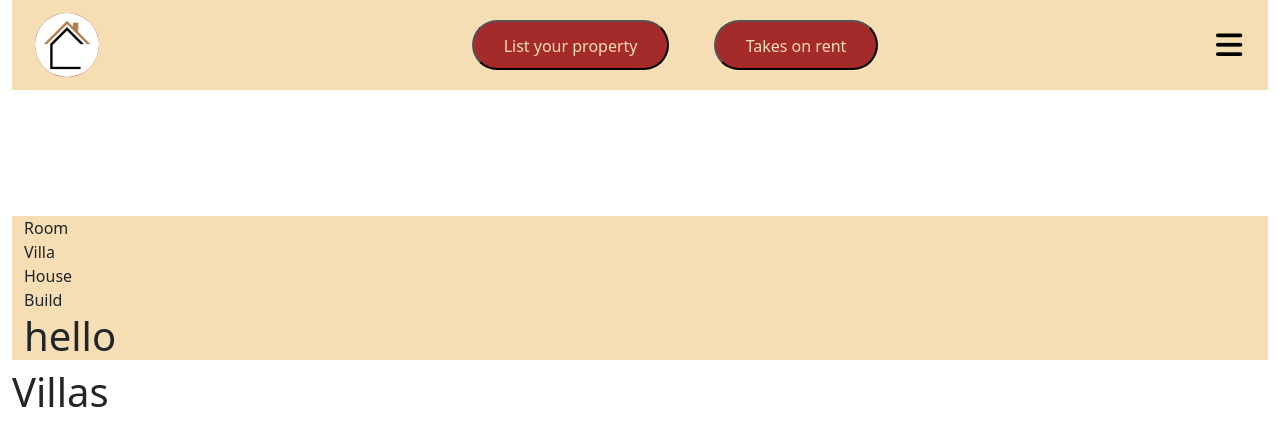
After one commit to dis6265/CityVistaEstate, a Django app: page /service/Villas in a window 1280 px wide. The commit adds this page. Shown: the top 446 px of the page. Run offline with Django 5.2, Linux system fonts and the light colour scheme; some libraries are stand-ins or nearby versions.

Commit message:
add new files

```diff
--- a/mysite/urls.py
+++ b/mysite/urls.py
@@ -31,6 +31,12 @@ urlpatterns = [
     # path('Registration/',views.registration),
     path('about-us/',views.aboutUs,name="about-us"),
     path('service/',views.service,name="service"),
-    path('Registration/',views.userform, name="Registration")
+    path('Registration/',views.userform, name="Registration"),
+    path('is/',views.iss, name="is"),
+    path('service/rooms' , views.rooms, name="room"),
+    path('service/Building' , views.Building, name="Building"),
+    path('service/House' , views.House, name="House"),
+    path('service/Villas' , views.Villas, name="Villas"),
+
 
 ]
--- a/mysite/views.py
+++ b/mysite/views.py
@@ -18,6 +18,24 @@ def service(request):
 def aboutUs(request):
     # return HttpResponse("welcome to mysite")
     return render(request,"internalfiles/about-us.html")
+
+def iss(request):
+    # return redirect('is')
+    return render(request,"internalfiles/is.html")
+
+def rooms(request):
+    return render(request,"internalfiles/rooms.html")
+
+
+def Villas(request):
+    return render(request,"internalfiles/Villas.html")
+
+def Building(request):
+    return render(request,"internalfiles/Building.html")
+
+def House(request):
+    return render(request,"internalfiles/House.html")
+
 
 
 fn=''
--- /dev/null
+++ b/static/is.css
@@ -0,0 +1,211 @@
+
+body {
+    margin: 0;
+    padding: 0;
+}
+
+header{
+    display: flex;
+    justify-content: space-between;
+    align-items: center;
+
+}
+header button{
+    position: relative;
+
+    /* left: 900px; */
+     padding: 8px 30px;
+     margin: 20px;
+     border-radius: 2rem;
+     background-color:brown;
+      color: wheat;
+      font-size:100%
+
+
+}
+header button:hover{
+    background-color: wheat;
+    color: brown;
+}
+
+.sidebar_menu{
+
+    position: fixed;
+    right: -310px;
+    top: 100px;
+    height: 70vh;
+    width: 300px;
+    transition: all 0.3s linear;
+    background-color:wheat; /* Adjust as needed */
+    color: brown;
+    padding: 20px; /* Adjust as needed */
+    box-shadow: 0 0 3px 4px rgb(210, 72, 72);
+}
+
+.sidebar_menu ul {
+    list-style-type: none;
+    padding: 0;
+}
+
+.sidebar_menu ul li {
+    margin-bottom: 10px;
+    padding-left: 5px;
+}
+
+.sidebar_menu ul li a {
+    text-decoration: none;
+    color: brown; /* Adjust as needed */
+    font-size: 25px; /* Adjust as needed */
+    font-weight: bolder;
+}
+
+.content {
+    margin-right: 200px; /* Adjust according to navbar width */
+    /* Add additional styles for your content */
+}
+
+
+.sidebar_menu .logo{
+    position: absolute;
+    width: 100%;
+    line-height: 60px;
+    height: 60px;
+    top: 0;
+    left: 30px;
+    box-shadow:0  2px 0px rgb(210, 72, 72);
+
+}
+.sidebar_menu .logo a{
+    text-decoration: none;
+    color: brown;
+    font-family: cursive;
+    font-weight: bolder;
+    font-size: 20px;
+}
+
+.sidebar_menu .logo a{
+    position: absolute;
+    left: 30px;
+    text-decoration:none;
+    font-size: 20px;
+    top: 1px;
+}
+.sidebar_menu .btn_two i{
+
+    font-size: 20px;
+    position: absolute;
+    top: 7%;
+    /* line-height: 20px; */
+    right: 10px;
+    /* opacity: 0; */
+    cursor: pointer;
+    transition: all 0.3s linear;
+}
+
+.btn_one i{
+    color: rgb(0, 0, 0);
+    font-size: 30px;
+    font-weight: 700;
+    position: absolute;
+    left:95%;
+    top: 15px;
+    line-height: 60px;
+    cursor: pointer;
+    transition: all 0.3s linear;
+}
+
+
+
+.sidebar_menu .logo{
+    position: absolute;
+    width: 100%;
+    line-height: 60px;
+    box-shadow: 0 2px 4px rgba(255, 255, 255, 0.5);
+    height: 60px;
+}
+.sidebar_menu .logo a{
+    position: absolute;
+    left: 50px;
+    color: brown;
+    text-decoration:none;
+    font-size: 20px;
+}
+.sidebar_menu .btn_two i{
+    color: gray;
+    font-size: 25px;
+    position: absolute;
+    line-height: 60px;
+    left: 270px;
+    top: 5px;
+    opacity: 0;
+    cursor: pointer;
+    transition: all 0.3s linear;
+}
+
+.sidebar_menu .menu{
+    position: absolute;
+    width: 100%;
+    top: 80px;
+}
+.sidebar_menu .menu li{
+    margin-top: 5px;
+    padding: 14px 20px;
+}
+.sidebar_menu .menu i,a{
+    color: brown;
+    text-decoration: none;
+    font-size: 20px;
+}
+.sidebar_menu .menu i{
+    padding-right: 10px;
+}
+.sidebar_menu .social_media{
+    position: absolute;
+    left: 25%;
+    bottom: 50px;
+}
+.sidebar_menu .social_media i{
+    color: brown;
+    opacity: 0.5;
+    padding: 2px;
+}
+
+#check{
+
+    display: none;
+
+}
+.sidebar_menu .menu li:hover {
+    box-shadow: 0 0 6px rgba(255, 255, 255, 0.5);
+
+}
+.btn_two i:hover {
+    font-size: 30px;
+}
+.btn_one i:hover {
+    font-size: 40px;
+}
+.sidebar_menu .social_media i:hover{
+    opacity: 1;
+    scale: 1.4;
+}
+#check:checked ~ .sidebar_menu{
+    right: 0;
+}
+#check:checked ~ .btn_one i{
+    opacity: 0;
+}
+#check:checked ~ .sidebar_menu .btn_two i{
+    opacity: 1;
+}
+
+section{
+    background-color: wheat;
+    margin-top: 10%;
+    height: 90%;
+    width: fit-content;
+}
+
+section div{
+    background-color: wheat;
+}
--- /dev/null
+++ b/templates/internalfiles/Building.html
@@ -0,0 +1,2 @@
+{% include "internalfiles/is.html" %}
+<h1>Building<h1>
--- /dev/null
+++ b/templates/internalfiles/House.html
@@ -0,0 +1,2 @@
+{% include "internalfiles/is.html" %}
+<h1>House<h1>
--- /dev/null
+++ b/templates/internalfiles/Villas.html
@@ -0,0 +1,3 @@
+{% include "internalfiles/is.html" %}
+<h1>Villas
+    <h1>
--- a/templates/internalfiles/is.html
+++ b/templates/internalfiles/is.html
@@ -0,0 +1,152 @@
+{% load static %}
+<!DOCTYPE html>
+<html lang="en">
+<head>
+    <meta charset="UTF-8">
+    <meta name="viewport" content="width=device-width, initial-scale=1.0">
+    <title>Services</title>
+    <link rel="stylesheet" href="https://cdn.jsdelivr.net/npm/bootstrap@5.3.2/dist/css/bootstrap.min.css">
+    <link rel="stylesheet" href="https://cdnjs.cloudflare.com/ajax/libs/font-awesome/6.1.1/css/all.min.css" integrity="sha512-KfkfwYDsLkIlwQp6LFnl8zNdLGxu9YAA1QvwINks4PhcElQSvqcyVLLD9aMhXd13uQjoXtEKNosOWaZqXgel0g==" crossorigin="anonymous" referrerpolicy="no-referrer" />
+
+    <link rel="stylesheet" href="https://cdn.jsdelivr.net/npm/@fortawesome/fontawesome-free@6.4.2/css/fontawesome.min.css"
+     integrity="sha384-BY+fdrpOd3gfeRvTSMT+VUZmA728cfF9Z2G42xpaRkUGu2i3DyzpTURDo5A6CaLK" crossorigin="anonymous">
+    <link rel="stylesheet" href="/static/is.css">
+    <link rel="stylesheet" href="../node_modules/bootstrap-icons/font/bootstrap-icons.css">
+    <link rel="stylesheet" href="../node_modules/bootstrap/dist/css/bootstrap.css">
+
+    <link rel="preconnect" href="https://fonts.googleapis.com" />
+    <link rel="preconnect" href="https://fonts.gstatic.com" crossorigin />
+    <link
+      href="https://fonts.googleapis.com/css2?family=Poppins&display=swap"
+      rel="stylesheet"
+    />
+    <link
+      rel="stylesheet"
+      href="https://cdnjs.cloudflare.com/ajax/libs/font-awesome/6.4.0/css/all.min.css"
+    />
+</head>
+<body class="container-fluid">
+    <header style="background-color:wheat;">
+
+      <img src="../static/image/home-icon-house-symbol-simple-vector-design-logo_231786-5048.webp" width="70" height="70"
+      alt="logo" style="background-color: brown; color: wheat; border-radius: 50%;
+            border-style: solid; position: relative; left: 20px;" >
+
+      <div class="align-items-end">
+          <button type="button"> <a href="#"></a> List your property</button>
+          <button type="button" > <a href="#"></a> Takes on rent </button>
+      </div>
+
+
+      <div>
+          <input type="checkbox" id="check" />
+          <div class="btn_one">
+            <label for="check" style="color:black">
+              <i class="fa-solid fa-bars"></i>
+            </label>
+          </div>
+      </div>
+
+      <div class="sidebar_menu">
+        <div class="logo">
+          <a href="#" style="color: brown;">City Vista Estate</a>
+        </div>
+
+        <div class="btn_two">
+          <label for="check" style="color: rgb(3, 3, 3)">
+            <i class="fa-solid fa-xmark"></i>
+          </label>
+        </div>
+
+        <div class="menu">
+          <ul>
+            <li>
+              <i class="fa-solid fa-house"></i>
+              <a href="#">Home</a>
+            </li>
+            <li>
+              <i class="fa-solid fa-address-card"></i>
+              <a href="#">About</a>
+            </li>
+            <li>
+              <i class="fa-solid fa-circle-info"></i>
+              <a href="#">Services</a>
+            </li>
+            <li>
+              <i class="fa-solid fa-phone"></i>
+              <a href="#">Contact</a>
+            </li>
+          </ul>
+        </div>
+
+        <div class="social_media">
+          <ul>
+            <a href="#"><i class="fa-brands fa-facebook"></i></i></a>
+            <a href="#"><i class="fa-brands fa-twitter"></i></a>
+            <a href="#"><i class="fa-brands fa-instagram"></i></i></a>
+            <a href="#"><i class="fa-brands fa-youtube"></i></a>
+          </ul>
+        </div>
+
+      </div>
+    </header>
+
+    <section class="container-fluid sidebar">
+      <div class="room">Room </div>
+      <div class="villa">Villa </div>
+      <div class="house">House </div>
+      <div class="build">Build </div>
+
+      <h1>hello</h1>
+    </section>
+
+    <!-- <div class="Pages navbar-collapse col-8">
+        <ul class="navbar-nav fw-bolder">
+            <li class="nav-item mx-3 "> <a class="nav-link" href="index2.html">Home</a> </li>
+            <li class="nav-item mx-3"> <a class="nav-link" href="internalfiles/login.html">Login</a> </li>
+            <li class="nav-item mx-3"> <a class="nav-link" href="internalfiles/Registration.html">Registration</a> </li>
+            <li class="nav-item mx-3"> <a class="nav-link" href="internalfiles/services.html">Service</a> </li>
+            <li class="nav-item mx-3"> <a class="nav-link" href="about-us.html">About-us</a> </li>
+            <li class="nav-item mx-3"> <a class="nav-link">Contact</a> </li>
+    </div>  -->
+
+<!-- <nav class="sidebar_menu">
+        <div class="sidebar_menu">-->
+        <!-- <div >
+            <div class="btn_two">
+                <label for="check" style="color:brown">
+                  <i class="fa-solid fa-xmark"></i>
+                </label>
+            </div>
+
+            <div class="logo">
+                <a href="#">City Vista Estate</a>
+            </div>
+
+
+            <div>
+            <ul>
+                <li><a href="#">Home</a></li>
+                <li> <a href="#">About</a></li>
+                <li><a href="#">Services</a></li>
+                <li><a href="#">Contact</a></li>
+            </ul>
+            </div>
+        </div>
+    </nav>
+
+    <div class="content">
+     Your main content here
+    </div>
+ <div class="container-fluid">
+        <div class="side bg-black">
+            <h1>one</h1>
+        </div>
+
+        <div class="main bg-body-secondary ">
+            <h1>Two</h1>
+        </div>
+    </div> -->
+
+ </body>
+</html>
--- a/templates/internalfiles/navbar.html
+++ b/templates/internalfiles/navbar.html
@@ -13,13 +13,13 @@
 <body class="container-fluid d-grid image">
     <nav class="navbar navbar-expand-lg position-fixed col-12">
 
-        <button data-bs-target="#menu" data-bs-toggle="collapse" class="navbar-toggler">
+        {% comment %} <button data-bs-target="#menu" data-bs-toggle="collapse" class="navbar-toggler">
             <span class="navbar-toggler-icon"></span>
-        </button>
+        </button> {% endcomment %}
 
         <div class="logo col-1 ">
             <a class=" mx-2 rounded rounded-circle" href="#"></a>
-            <img class="rounded rounded-circle border-success border-2" src="/static/image/home-icon-house-symbol-simple-vector-design-logo_231786-5048.webp" width="70" height="70" alt="logo">
+            <img class="rounded rounded-circle border-success border-2" src="/static/image/home-icon-house-symbol-simple-vector-design-logo_231786-5048.webp" width="70%" height="70%" alt="logo">
         </div>
 
         <div class="Pages navbar-collapse col-8">
--- /dev/null
+++ b/templates/internalfiles/rooms.html
@@ -0,0 +1,2 @@
+{% include "internalfiles/is.html" %}
+<h1>Rooms<h1>
```
Also changed, not shown: templates/internalfiles/Registration.html (+7 -7 lines), templates/internalfiles/login.html (+2 -5 lines), templates/internalfiles/services.html (+4 -4 lines).
